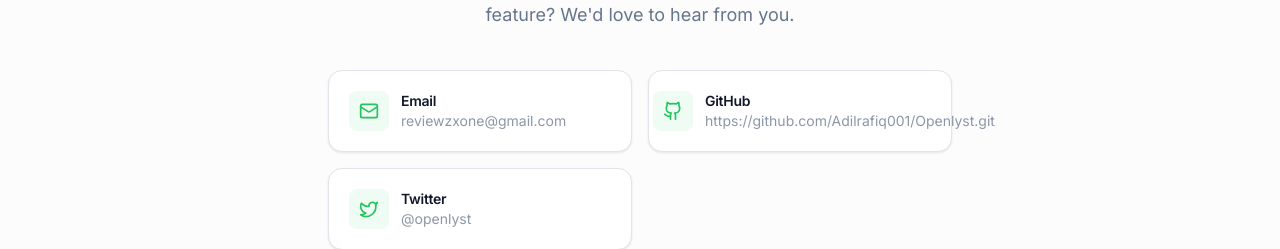
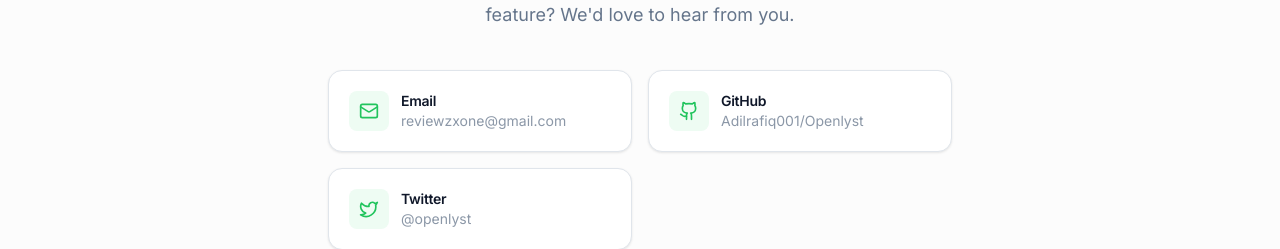
Before and after one commit to openlysts/Openlysts, a React (Vite) app: page /contact in a window 1280 px wide. Shown: the part 190-439 px from the top of the page. Built offline with nearby package versions, Linux system fonts and the light colour scheme; no server answers.

Commit message:
Fix GitHub link overflow in Contact UI

```diff
--- a/src/pages/Contact.jsx
+++ b/src/pages/Contact.jsx
@@ -30,13 +30,13 @@ export default function Contact() {
             <p className="text-text-muted text-sm">reviewzxone@gmail.com</p>
           </div>
         </a>
-        <a href="https://github.com/openlyst" target="_blank" rel="noopener noreferrer" className="card flex items-center gap-3 card-hover text-sm px-1 py-1">
+        <a href="https://github.com/Adilrafiq001/Openlyst" target="_blank" rel="noopener noreferrer" className="card p-5 flex items-center gap-3 card-hover overflow-hidden">
           <div className="w-10 h-10 rounded-lg bg-accent-soft flex items-center justify-center flex-shrink-0">
             <Github className="w-5 h-5 text-accent" />
           </div>
-          <div>
+          <div className="min-w-0">
             <h3 className="font-semibold text-text text-sm">GitHub</h3>
-            <p className="text-text-muted text-sm no-underline not-italic normal-case text-left">https://github.com/Adilrafiq001/Openlyst.git</p>
+            <p className="text-text-muted text-sm truncate">Adilrafiq001/Openlyst</p>
           </div>
         </a>
         <a href="https://twitter.com/openlyst" target="_blank" rel="noopener noreferrer" className="card p-5 flex items-center gap-3 card-hover">
```
